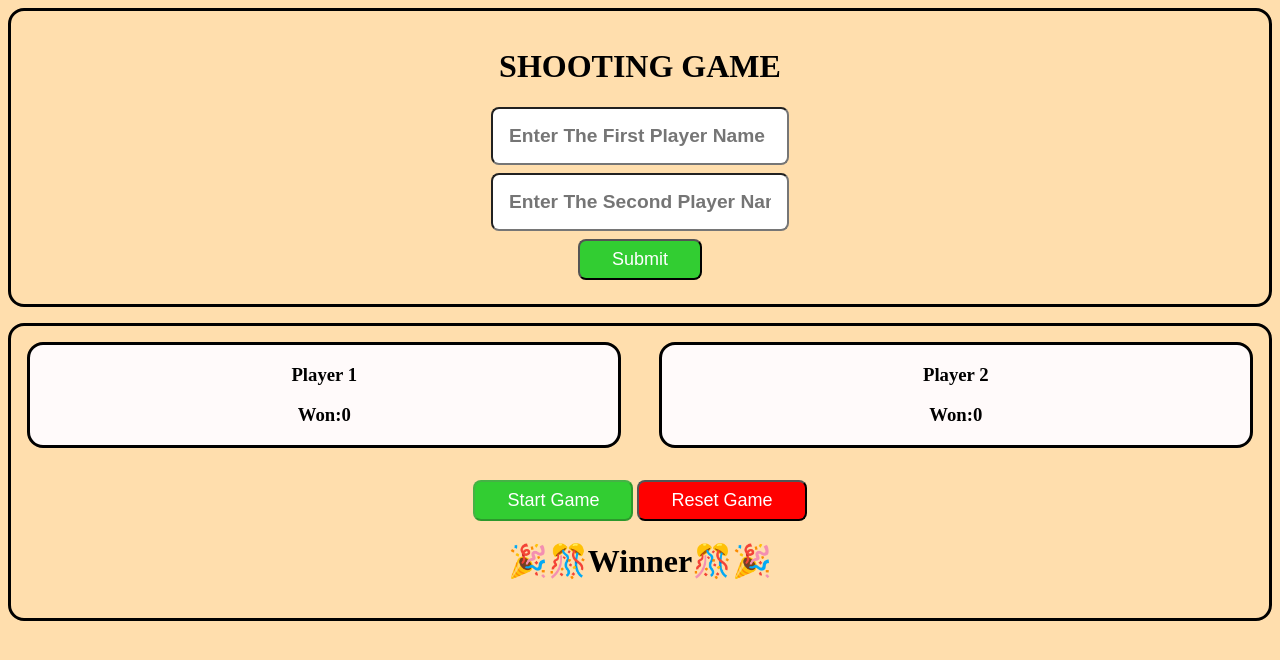
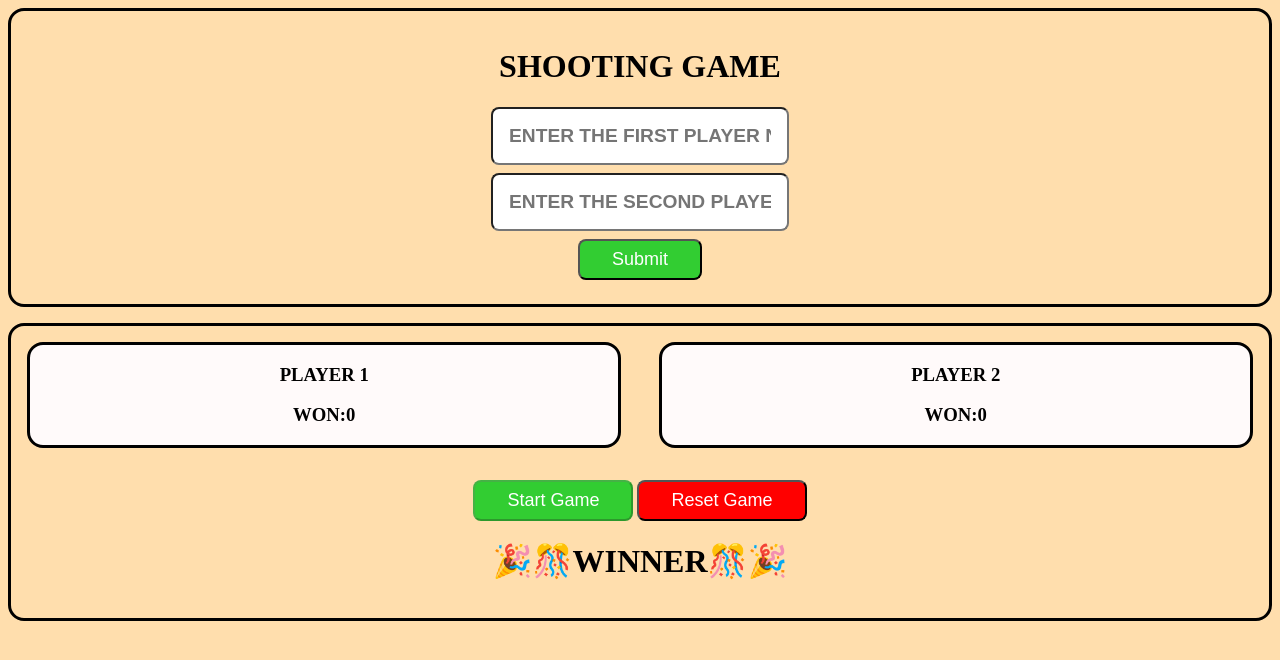
Before and after one commit to SaurabhChawda/Shooting-Game, a plain HTML site: page index.html in a window 1280 px wide. Drawn offline with Linux system fonts and the light colour scheme.

Commit message:
style: Change lower case to upper

```diff
--- a/app.js
+++ b/app.js
@@ -91,9 +91,9 @@ function generateRandomNumber(){
 
 function result() {
     if (incOne >= incTwo) {
-        finalResult.innerHTML = "🎉🎊Congratulations " + playerOneOutput.value + " You have won the Game🎊🎉"
+        finalResult.innerHTML = "🎉Congratulations " + playerOneOutput.value + " You have won the Game🎉"
     } else {
-        finalResult.innerHTML = "🎉🎊Congratulations " + playerTwoOutput.value + " You have won the Game🎊🎉"
+        finalResult.innerHTML = "🎉Congratulations " + playerTwoOutput.value + " You have won the Game🎉"
     }
 }
 
--- a/styles.css
+++ b/styles.css
@@ -27,7 +27,7 @@ body{
     font-size:larger;
     font-weight: 600;
     border-radius: 0.5rem;
-    text-transform: capitalize;
+    text-transform: uppercase;
 }
 #second-player-input{
     display: block;
@@ -36,7 +36,7 @@ body{
     font-size:larger;
     font-weight: 600;
     border-radius: 0.5rem;
-    text-transform: capitalize;
+    text-transform: uppercase;
 }
 #output{
     text-align: center;
@@ -44,7 +44,7 @@ body{
     border-radius: 1rem;
     margin: 1rem auto;
     padding:1rem 1rem;
-    text-transform: capitalize;
+    text-transform: uppercase;
 }
 #first-output{
     float: left;
@@ -53,7 +53,7 @@ body{
     background-color:snow;
     border-style: solid;
     border-radius: 1rem;
-    text-transform: capitalize;
+    text-transform: uppercase;
 }
 #second-output{
     float: right;
@@ -62,7 +62,7 @@ body{
     background-color: snow;
     border-style: solid;
     border-radius: 1rem;
-    text-transform: capitalize;
+    text-transform: uppercase;
 
 }
 #btn-result{
```
